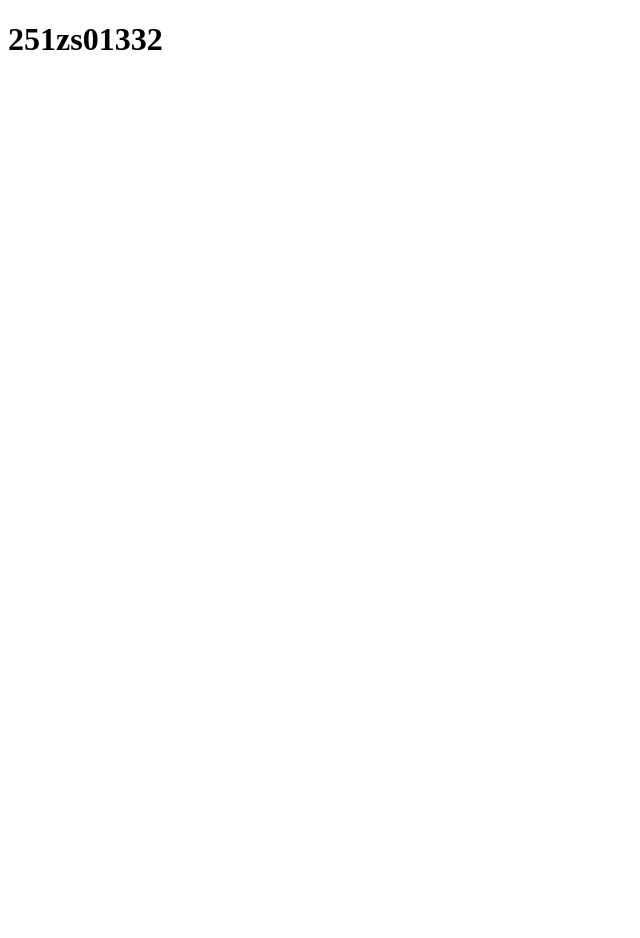
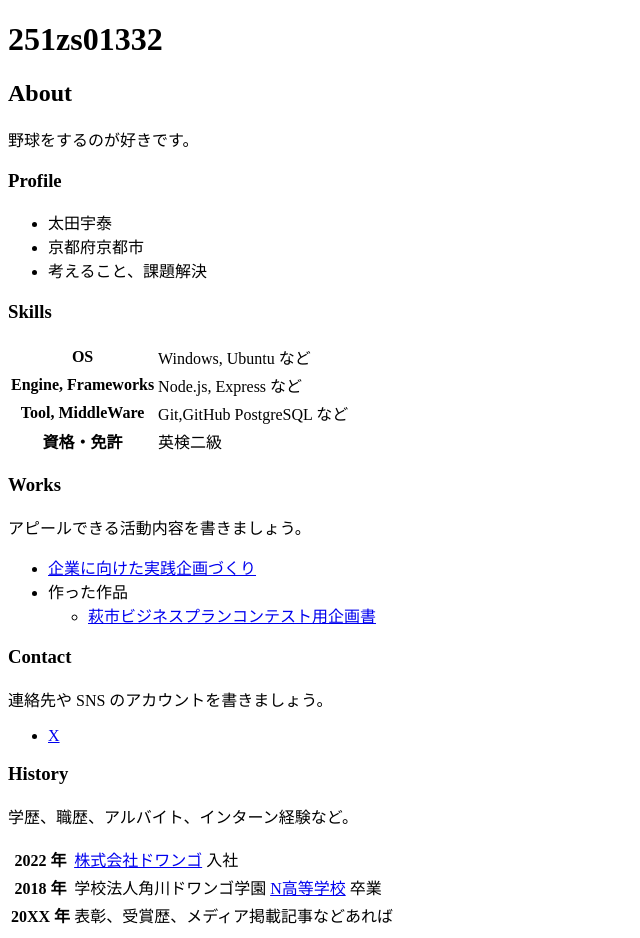
Before and after one commit to 251zs01332-coder/GitHub-251zs01332.github.io, a plain HTML site: page index.html in a window 1280 px wide. Shown: the whole page, without its empty margins (0-640 px from the left). Before the commit the page ends 800 px from the top, so only its background shows below. Drawn offline with Linux system fonts and the light colour scheme.

Commit message:
情報を追加

```diff
--- a/index.html
+++ b/index.html
@@ -7,5 +7,72 @@
   </head>
   <body>
     <h1>251zs01332</h1>
+
+    <h2>About</h2>
+    <p>
+     野球をするのが好きです。
+    </p>
+
+    <h3>Profile</h3>
+    <ul>
+      <li>太田宇泰</li>
+      <li>京都府京都市</li>
+      <li>考えること、課題解決</li>
+    </ul>
+
+    <h3>Skills</h3>
+    <table>
+      <tr>
+        <th>OS</th>
+        <td>Windows, Ubuntu など</td>
+      </tr>
+      <tr>
+        <th>Engine, Frameworks</th>
+        <td>Node.js, Express など</td>
+      </tr>
+      <tr>
+        <th>Tool, MiddleWare</th>
+        <td>Git,GitHub PostgreSQL など</td>
+      </tr>
+      <tr>
+        <th>資格・免許</th>
+        <td>英検二級</td>
+      </tr>
+    </table>
+
+    <h3>Works</h3>
+    <p>アピールできる活動内容を書きましょう。</p>
+    <ul>
+      <li><a href="https://github.com/">企業に向けた実践企画づくり</a></li>
+      <li>
+        作った作品
+        <ul>
+          <li><a href="https://example.com/">萩市ビジネスプランコンテスト用企画書</a></li>
+        </ul>
+      </li>
+    </ul>
+
+    <h3>Contact</h3>
+    <p>連絡先や SNS のアカウントを書きましょう。</p>
+    <ul>
+      <li><a href="https://x.com/home">X</a></li>
+    </ul>
+
+    <h3>History</h3>
+    <p>学歴、職歴、アルバイト、インターン経験など。</p>
+    <table>
+      <tr>
+        <th>2022 年</th>
+        <td><a href="https://dwango.co.jp/">株式会社ドワンゴ</a> 入社</td>
+      </tr>
+      <tr>
+        <th>2018 年</th>
+        <td>学校法人角川ドワンゴ学園 <a href="https://nnn.ed.jp/">N高等学校</a> 卒業</td>
+      </tr>
+      <tr>
+        <th>20XX 年</th>
+        <td>表彰、受賞歴、メディア掲載記事などあれば</td>
+      </tr>
+    </table>
   </body>
 </html>
```
